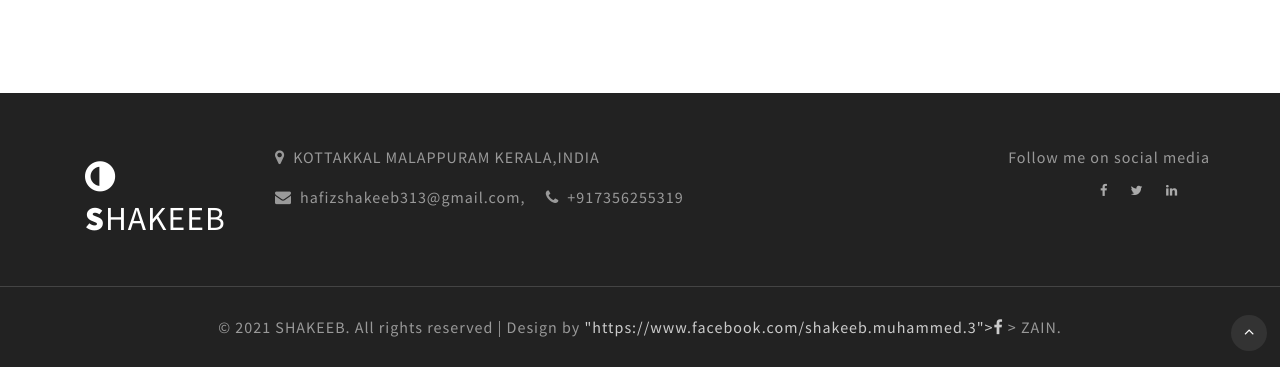
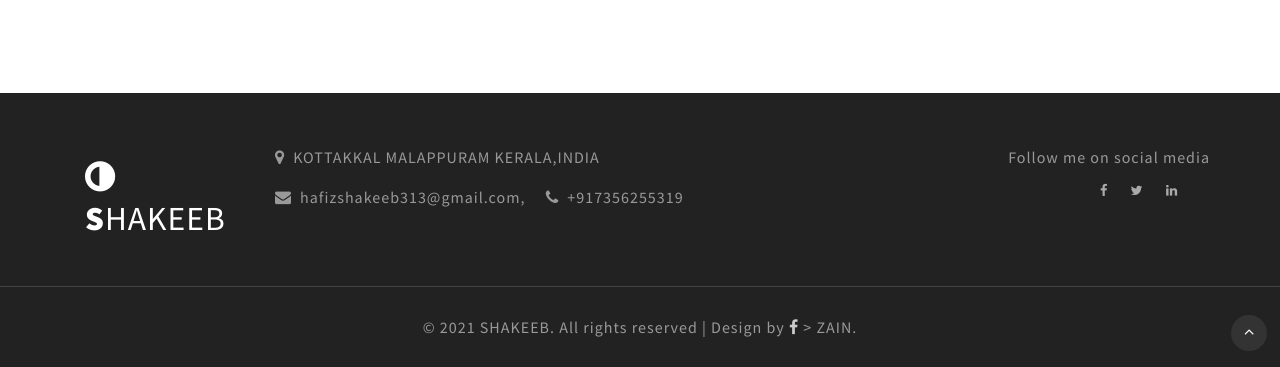
Before and after one commit to shakeebpkp/shakeeb-static-website, a plain HTML site: page index.html in a window 1280 px wide. Shown: the part 3512-3879 px from the top of the page. Drawn offline with Linux system fonts and the light colour scheme.

Commit message:
Update index.html

```diff
--- a/index.html
+++ b/index.html
@@ -370,7 +370,7 @@ Smartphone Compatible web template, free webdesigns for Nokia, Samsung, LG, Sony
 <div class="copyright py-3 text-center">
 	<div class="container">
 		<p class="my-2">© 2021 SHAKEEB. All rights reserved | Design by
-			<a href=<li><a href=>"https://www.facebook.com/shakeeb.muhammed.3"><span class="fa fa-facebook"></span></a></li> > ZAIN.</a>
+			<a href=<li><a href= "https://www.facebook.com/shakeeb.muhammed.3"><span class="fa fa-facebook"></span></a></li> > ZAIN.</a>
 		</p>
 	</div>
 </div>
```
